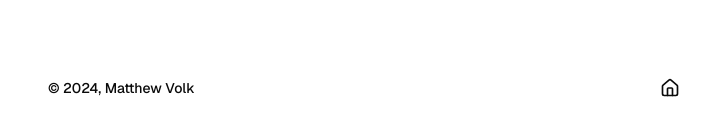
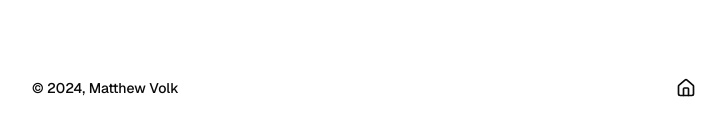
Before and after one commit to matthewvolk/me, a Next.js app: page /blog in a window 1280 px wide. Shown: the part 646-782 px from the top of the page, without its empty margins (272-998 px from the left). Built offline with nearby package versions, Linux system fonts and the light colour scheme.

Commit message:
fix: remove unnecessary class from footer component

```diff
--- a/src/components/footer.tsx
+++ b/src/components/footer.tsx
@@ -5,7 +5,7 @@ import { Button } from "@/components/ui/button";
 export async function Footer() {
   "use cache";
   return (
-    <footer className="mx-auto flex w-full max-w-2xl items-center justify-between px-4 pb-8 md:pb-12">
+    <footer className="mx-auto flex w-full max-w-2xl items-center justify-between pb-8 md:pb-12">
       <Link className="text-sm font-medium" href="/">
         &copy; {new Date().getFullYear()}, Matthew Volk
       </Link>
```
